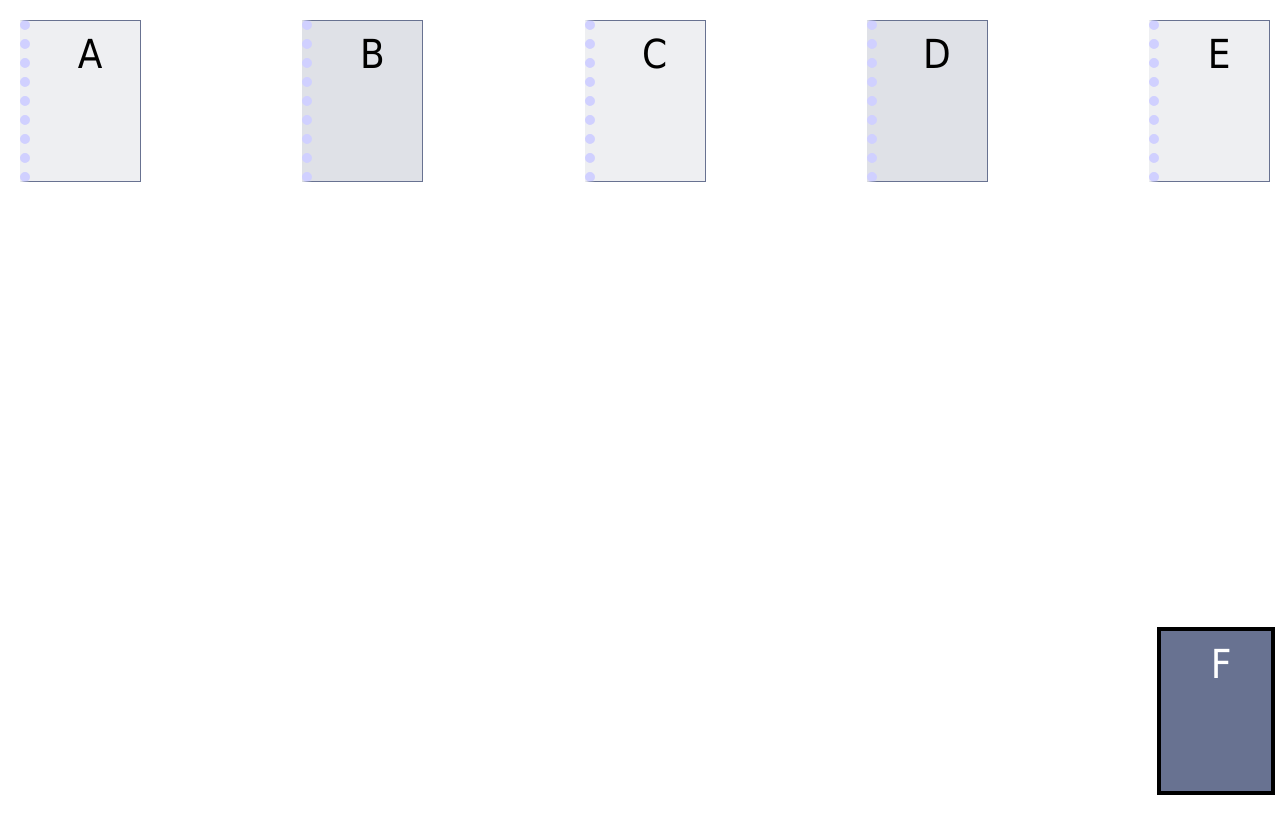
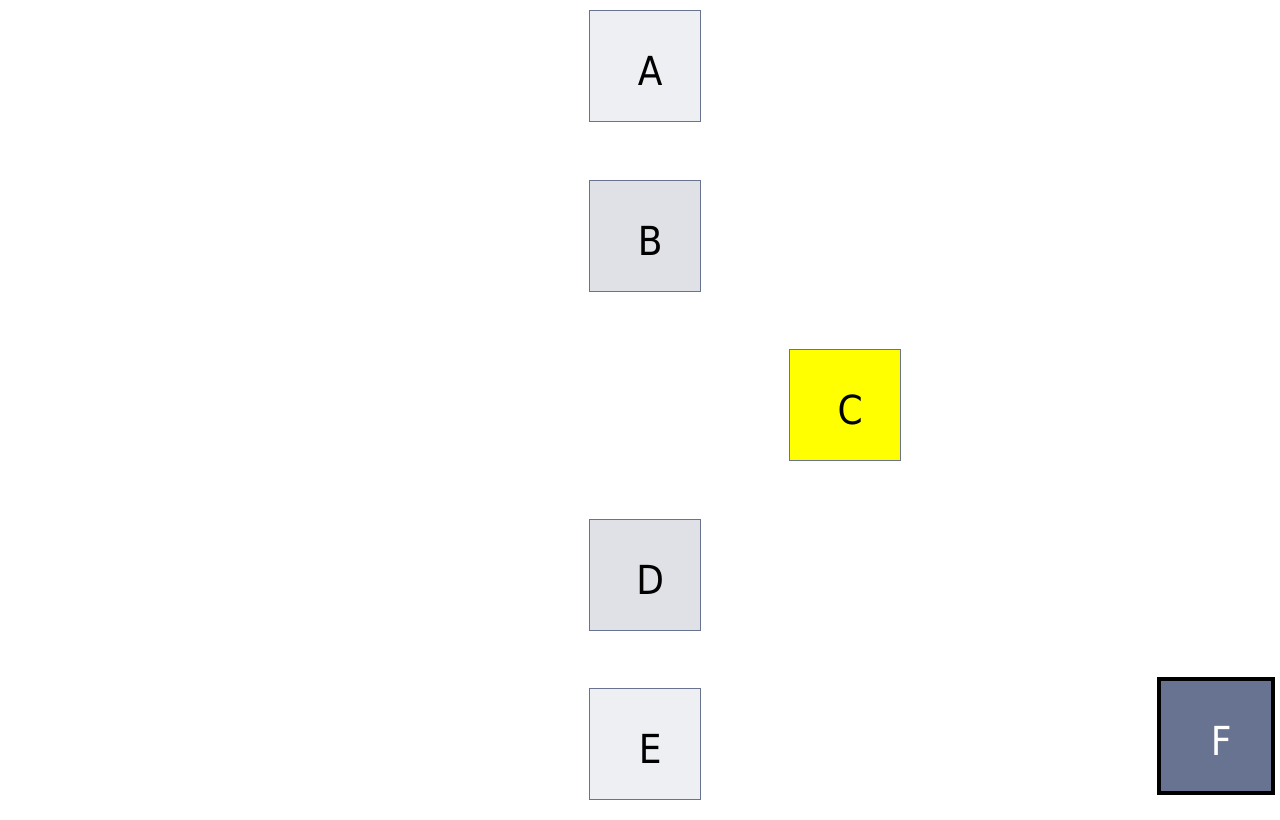
Before and after one commit to sushanthrangu/P1, a plain HTML site: page index.html in a window 1280 px wide. Drawn offline with Linux system fonts and the light colour scheme.

Commit message:
index.html

```diff
--- a/index.html
+++ b/index.html
@@ -6,6 +6,8 @@
   <title>Project #1</title>
   <link href="styleA.css" rel="stylesheet" />
   <link href="styleB.css" rel="stylesheet" />
+  <link href="styleC.css" rel="stylesheet" />
+
 
 
 </head>
```
